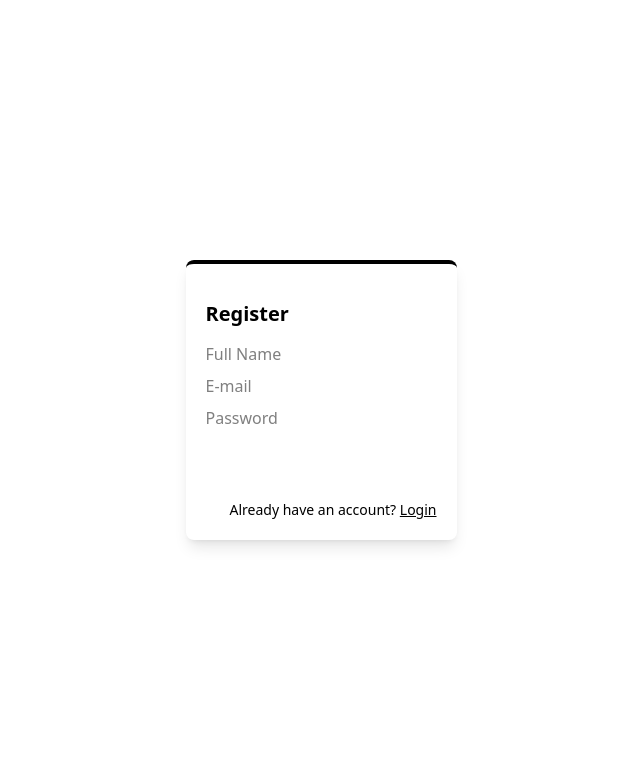
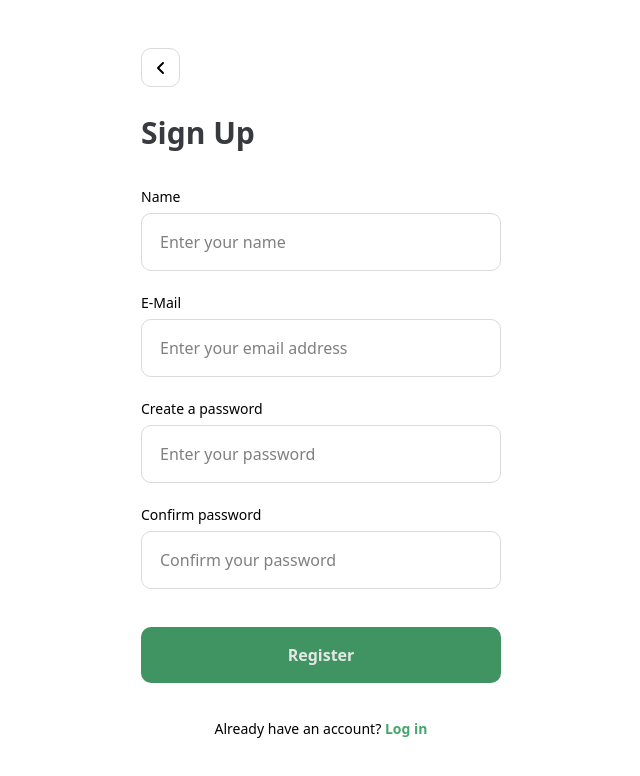
Before and after one commit to szymekst/auth-nextjs-mongodb, a Next.js app: page /register in a window 1280 px wide. Shown: the top 776 px of the page, without its empty margins (319-959 px from the left). Built offline with nearby package versions, Linux system fonts and the light colour scheme; no server answers.

Commit message:
[CHANGE] Register Form

```diff
--- a/src/components/authComponents/LoginForm.jsx
+++ b/src/components/authComponents/LoginForm.jsx
@@ -114,7 +114,7 @@ const LoginForm = () => {
                         <AuthButton content="Login" isDisabled={isDisabled} />
                     )}
                 </form>
-                <Link className="mb-9 text-center text-sm" href={"/signup"}>
+                <Link className="mb-9 text-center text-sm" href={"/register"}>
                     Don't have an account?{" "}
                     <span className="text-green hover:text-green/90 font-semibold transition-all">
                         Sign up
--- a/src/components/authComponents/RegisterForm.jsx
+++ b/src/components/authComponents/RegisterForm.jsx
@@ -1,86 +1,203 @@
 "use client";
-import React, { useState } from "react";
+import React, { useRef, useEffect } from "react";
 import Link from "next/link";
-import { useRouter } from "next/navigation";
+
+import { useForm } from "react-hook-form";
+import { zodResolver } from "@hookform/resolvers/zod";
+import { RegisterSchema } from "@/utils/zodSchemas";
+
+import { CiMail } from "react-icons/ci";
+import SpinnerIcon from "@/assets/svg/SpinnerIcon.svg";
+import AuthButton from "../authComponents/AuthButton";
+import ReturnButton from "./ReturnButton";
 
 const RegisterForm = () => {
-    const [name, setName] = useState("");
-    const [email, setEmail] = useState("");
-    const [password, setPassword] = useState("");
-    const [error, setError] = useState("");
+    const {
+        register,
+        handleSubmit,
+        setError,
+        watch,
+        formState: { errors, isSubmitting, isSubmitSuccessful },
+    } = useForm({
+        resolver: zodResolver(RegisterSchema),
+        shouldFocusError: false,
+    });
 
-    const handleSubmit = async (e) => {
-        e.preventDefault();
+    const rootErrorRef = useRef(null);
 
-        if (!name || !email || !password) {
-            setError("All fields are necessary!");
-            return;
+    const name = watch("name");
+    const email = watch("email") || "example@gmail.com";
+    const password = watch("password");
+    const confirmPassword = watch("confirmPassword");
+
+    const isDisabled = !name || !email || !password || !confirmPassword;
+
+    useEffect(() => {
+        if (errors.root) {
+            rootErrorRef.current?.scrollIntoView({ behavior: "smooth" });
         }
+    }, [errors.root]);
 
+    const onSubmit = async (data) => {
         try {
-            const res = await fetch("api/register", {
+            const res = await fetch("/api/auth/signup", {
                 method: "POST",
                 headers: {
                     "Content-Type": "application/json",
                 },
                 body: JSON.stringify({
-                    name,
-                    email,
-                    password,
+                    name: data.name,
+                    email: data.email,
+                    password: data.password,
+                    confirmPassword: data.confirmPassword,
                 }),
             });
 
-            if (res.ok) {
-                const form = e.target;
-                form.reset();
-                setError("");
-                // TODO Po zarejestrowaniu wyświetl info, że konto zostało zarejestrowane, sprawdź mail aby aktywować konto.
+            if (!res.ok) {
+                const json = await res.json();
+
+                if (typeof json.message === "object") {
+                    const fieldErrors = json.message;
+                    Object.entries(fieldErrors).forEach(([field, messages]) => {
+                        setError(field, {
+                            type: "server",
+                            message: messages[0],
+                        });
+                    });
                 } else {
-                const data = await res.json();
-                setError(data.message);
+                    setError("root", {
+                        type: "server",
+                        message: json.message || "Something went wrong!",
+                    });
+                }
             }
         } catch (error) {
-            console.log("Error during registration: ", error);
+            setError("root", {
+                type: "manual",
+                message:
+                    "Failed to connect to API. <br /> Contact the site administrator!",
+            });
         }
     };
 
     return (
-        <div className="grid place-items-center h-screen">
-            <div className="shadow-lg p-5 rounded-lg border-t-4 border-green-400">
-                <h1 className="text-xl font-bold my-4">Register</h1>
+        <div className="container mx-auto flex min-h-dvh max-w-[400px] items-center px-5 py-12">
+            {isSubmitSuccessful ? (
+                <div className="flex flex-1 flex-col items-center justify-center gap-2">
+                    <CiMail size={50} />
+                    <h1 className="text-3xl text-black/90">Almost finished!</h1>
+                    <p className="text-center text-sm">
+                        We sent an email with a verification link. <br /> Check{" "}
+                        {email} to complete registration!
+                    </p>
 
-                <form className="flex flex-col gap-3" onSubmit={handleSubmit}>
+                    <AuthButton content="Go to log in" href="/" />
+                </div>
+            ) : (
+                <div className="flex flex-1 flex-col">
+                    <ReturnButton />
+                    <h1 className="mb-9 text-3xl text-black/90">Sign Up</h1>
+                    <form
+                        className="mb-9 flex flex-col gap-[22px]"
+                        onSubmit={handleSubmit(onSubmit)}
+                    >
+                        <div className="auth-label">
+                            <label htmlFor="name">Name</label>
                             <input
+                                className={`auth-input ${errors.name ? "border-red placeholder-red" : ""}`}
+                                {...register("name")}
+                                id="name"
                                 type="text"
-                        placeholder="Full Name"
-                        onChange={(e) => setName(e.target.value)}
+                                placeholder="Enter your name"
                             />
+                            {errors.name && (
+                                <p className="text-red text-sm">
+                                    {errors.name.message}
+                                </p>
+                            )}
+                        </div>
+
+                        <div className="auth-label">
+                            <label htmlFor="email" className="text-sm">
+                                E-Mail
+                            </label>
                             <input
+                                className={`auth-input ${errors.email ? "border-red placeholder-red" : ""}`}
+                                {...register("email")}
+                                id="email"
                                 type="text"
-                        placeholder="E-mail"
-                        onChange={(e) => setEmail(e.target.value)}
+                                placeholder="Enter your email address"
                             />
+                            {errors.email && (
+                                <p className="text-red text-sm">
+                                    {errors.email.message}
+                                </p>
+                            )}
+                        </div>
+
+                        <div className="auth-label">
+                            <label htmlFor="password">Create a password</label>
                             <input
+                                className={`auth-input ${errors.password ? "border-red placeholder-red" : ""}`}
+                                {...register("password")}
+                                id="password"
                                 type="password"
-                        placeholder="Password"
-                        onChange={(e) => setPassword(e.target.value)}
+                                placeholder="Enter your password"
                             />
-                    <button className="bg-green-600 text-white font-bold cursor-pointer px-6 py-2">
-                        Register
-                    </button>
+                            {errors.password && (
+                                <p className="text-red text-sm">
+                                    {errors.password.message}
+                                </p>
+                            )}
+                        </div>
 
-                    {error && (
-                        <div className="bg-red-500 text-white w-fit text-sm py-1 px-3 rounded-md mt-2">
-                            {error}
+                        <div className="auth-label">
+                            <label htmlFor="confirmPassword">
+                                Confirm password
+                            </label>
+                            <input
+                                className={`auth-input ${errors.confirmPassword ? "border-red placeholder-red" : ""}`}
+                                {...register("confirmPassword")}
+                                id="confirmPassword"
+                                type="password"
+                                placeholder="Confirm your password"
+                            />
+                            {errors.confirmPassword && (
+                                <p className="text-red text-sm">
+                                    {errors.confirmPassword.message}
+                                </p>
+                            )}
+                        </div>
+
+                        {isSubmitting ? (
+                            <div className="bg-green mt-4 cursor-not-allowed rounded-[10px] py-[12px] text-center font-semibold text-white">
+                                <SpinnerIcon className="fill-gray inline h-8 w-8 animate-spin text-white" />
+                            </div>
+                        ) : (
+                            <AuthButton
+                                content={"Register"}
+                                isDisabled={isDisabled}
+                            />
+                        )}
+                    </form>
+                    <Link className="mb-9 text-center text-sm" href={"/"}>
+                        Already have an account?{" "}
+                        <span className="text-green hover:text-green/90 font-semibold transition-all">
+                            Log in
+                        </span>
+                    </Link>
+
+                    {errors.root && (
+                        <div
+                            ref={rootErrorRef}
+                            className="bg-red rounded-[10px] p-2 text-center text-sm text-white"
+                            dangerouslySetInnerHTML={{
+                                __html: errors.root.message,
+                            }}
+                        ></div>
+                    )}
                 </div>
             )}
-
-                    <Link className="text-sm mt-3 text-right" href={"/"}>
-                        Already have an account?{" "}
-                        <span className="underline">Login</span>
-                    </Link>
-                </form>
-            </div>
         </div>
     );
 };
```
Lines whose indentation alone changed are shown as unchanged.
